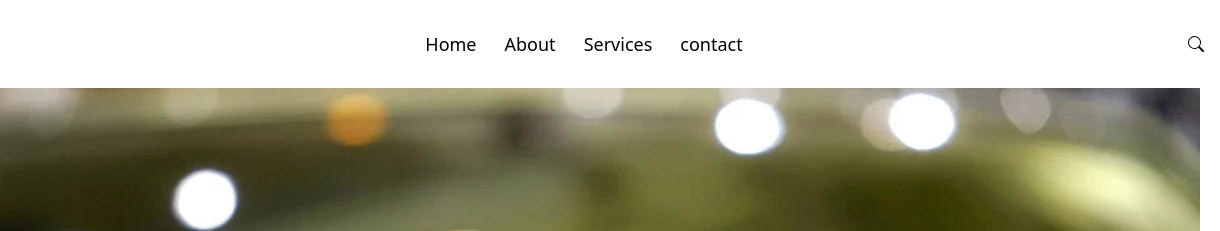
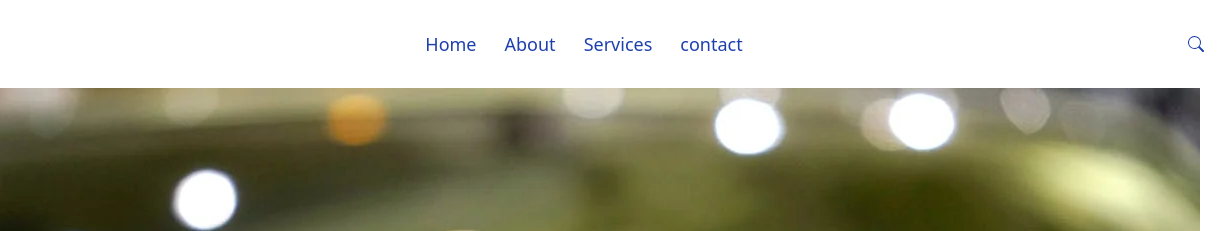
Before and after one commit to pracasupreti/autopalace.com.np, a website: page index.html in a window 1280 px wide. Shown: the top 231 px of the page, 60-1280 px from the left. Drawn offline with nearby package versions, Linux system fonts and the light colour scheme.

Commit message:
Update index.html

```diff
--- a/index.html
+++ b/index.html
@@ -18,15 +18,15 @@
       <!--logo section ends-->
       <!--nav list starts here-->
       <nav >
-        <ul class="flex space-x-7 text-lg ">
-          <li>Home</li>
+        <ul class="flex space-x-7 text-lg text-blue-800 ">
+          <li>Home </li>
           <li>About </li>
           <li>Services </li>
           <li>contact </li>
         </ul>
       </nav>
 
-      <div class="px-4">
+      <div class="px-4 text-blue-800">
         <svg xmlns="http://www.w3.org/2000/svg" width="16" height="16" fill="currentColor" class="bi bi-search" viewBox="0 0 16 16">
           <path d="M11.742 10.344a6.5 6.5 0 1 0-1.397 1.398h-.001q.044.06.098.115l3.85 3.85a1 1 0 0 0 1.415-1.414l-3.85-3.85a1 1 0 0 0-.115-.1zM12 6.5a5.5 5.5 0 1 1-11 0 5.5 5.5 0 0 1 11 0"/>
         </svg>
```
